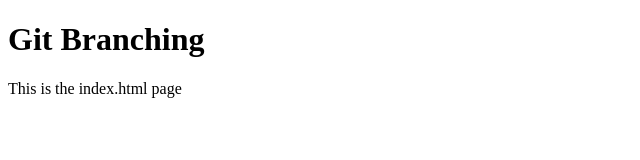
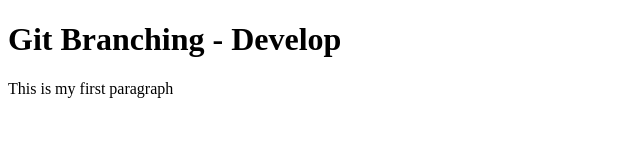
Before and after one commit to gitkencay/branching, a plain HTML site: page index.html in a window 1280 px wide. Shown: the whole page, without its empty margins (0-640 px from the left). Drawn offline with Linux system fonts and the light colour scheme.

Commit message:
modified index for develop

```diff
--- a/index.html
+++ b/index.html
@@ -2,8 +2,8 @@
 <html>
 <body>
 
-<h1> Git Branching </h1>
-<p>	 This is the index.html page </p>
+<h1> Git Branching - Develop </h1>
+<p>	 This is my first paragraph </p>
 
 </body>
 </html>
```
